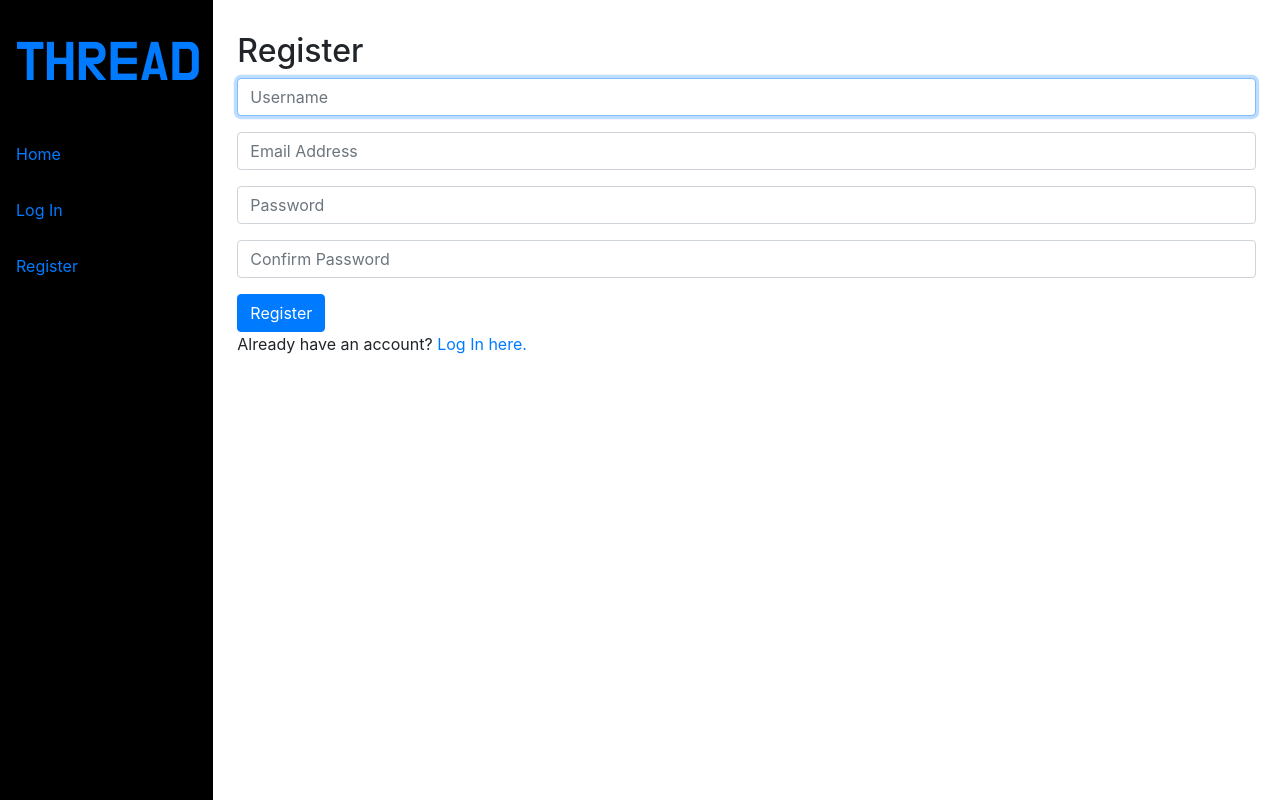
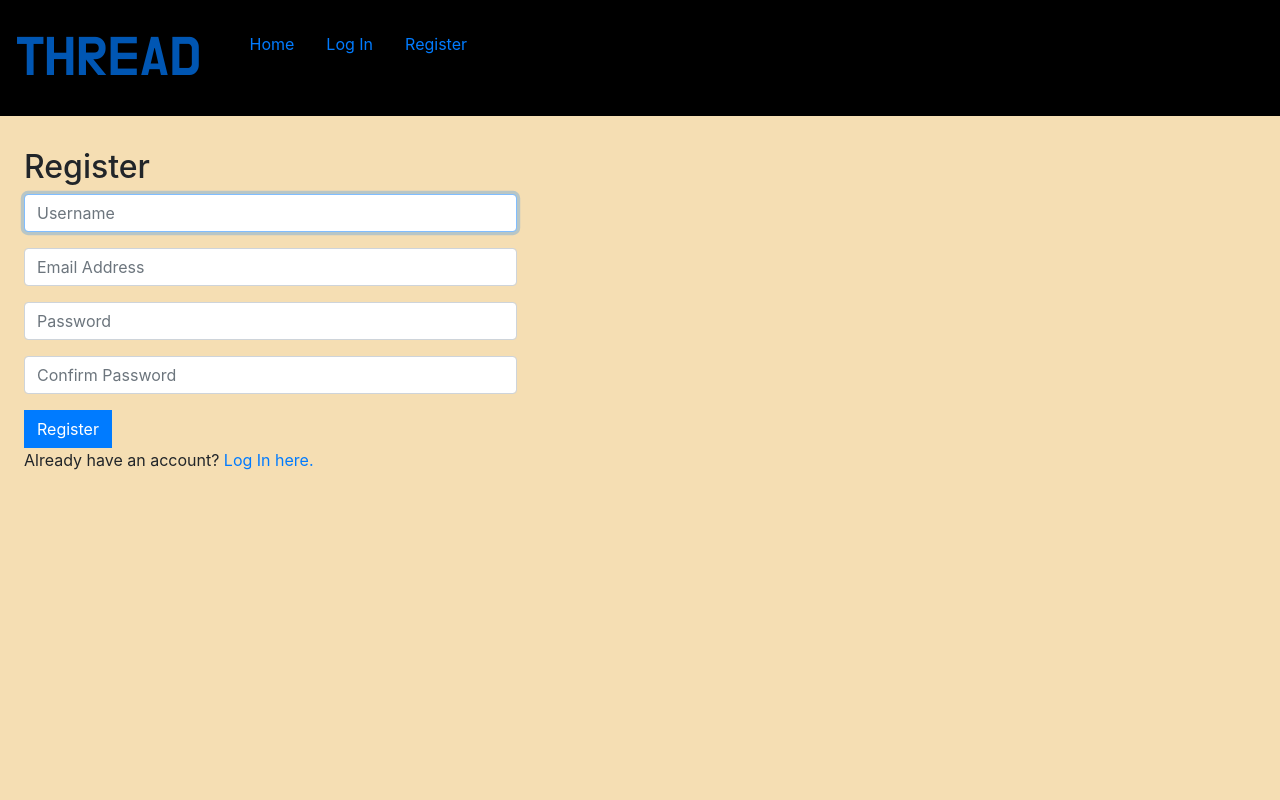
Before and after one commit to Asential/Thread, a Django app: page /register in a window 1280 px wide. Run offline with Django 3.2, Linux system fonts and the light colour scheme; some libraries are stand-ins or nearby versions.

Commit message:
Update 1.0
Working Build

```diff
--- a/vanshaj/static/vanshaj/main.css
+++ b/vanshaj/static/vanshaj/main.css
@@ -1,9 +1,30 @@
-#NAV > ul > li {
-    padding: 1rem 1rem;
+body{
+    background-color: wheat;
+}
+.btn{
+    border-radius: 0px;
 }
 
 #NAV > ul > li > a {
+    padding: 1rem 1rem;
     text-decoration: none;
+}
+#navbar-color{
+
+     background-color: black;
+     width: auto;
+     min-width:100vh
+
+}
+
+#NAV > ul > .bar > a {
+    padding: 2rem 1rem;
+}
+
+#brand{
+    font-size: 3.5em;
+    font-family: 'Do Hyeon', sans-serif;
+    padding: 0.5rem 0.5rem;
 }
 
 
@@ -17,6 +38,7 @@
     color: white;
     background-color: rgb(19, 80, 194);
 }
+
 #MAN {
     padding: 2rem 1.5rem;
 }
@@ -27,6 +49,7 @@
 }
 
 .titl{
+    width: 100%;
     border-left: 2px solid rgb(19, 80, 194);
     border-top: 2px solid rgb(19, 80, 194);
     padding: 20px 10px;
@@ -50,7 +73,6 @@
 }
 
 .column {
-
     color: white;
     float: left;
     width: 50%;
@@ -65,15 +87,68 @@
 
 .diagonal {
     border-left: 2px solid rgb(19, 80, 194);
-   /* border-right: 2px solid rgb(19, 80, 194);
-   border-top: 2px solid rgb(19, 80, 194); */
+}
+
+.input-f{
+    width: 40%;
 }
 
 .titl{
     color: rgb(32, 60, 221);
 }
+.comments > form > div > textarea{
+    width: 40%;
+}
+.commentUser{
+    color: forestgreen;
+    font-weight: bold;
 
-.commentUser{
-    color: #8600da;
 
 }
+#mobile{
+    display: none;
+}
+
+/* Portrait */
+@media only screen and (max-width: 600px)
+{
+    #normal{
+        display: none;
+    }
+    #mobile{
+        display: unset;
+    }
+    #MAN {
+        margin-top: 70px;
+    }
+    #nav-button{
+        margin-top: 1rem;
+        background-color: black;
+        border: 0px;
+        margin-right: 1rem;
+    }
+    .column2{
+        display: none;
+    }
+    .column1{
+        width: auto;
+    }
+    .discuss-topic > h1{
+        font-size: xx-large;
+    }
+    .titl{
+        font-size: xx-large;
+        width: 100%;
+        border-left: 2px solid rgb(19, 80, 194);
+        border-right: 2px solid rgb(19, 80, 194);
+        border-top: 2px solid rgb(19, 80, 194);
+
+    }
+    .comments > form > div > textarea{
+        width: 100%;
+    }
+
+    .input-f{
+        width: 100%;
+    }
+}
--- /dev/null
+++ b/vanshaj/static/vanshaj/mobile.js
@@ -0,0 +1,10 @@
+var prevScrollpos = window.pageYOffset;
+window.onscroll = function() {
+var currentScrollPos = window.pageYOffset;
+  if (prevScrollpos > currentScrollPos) {
+    document.getElementById("navbar").style.top = "0";
+  } else {
+    document.getElementById("navbar").style.top = "-100px";
+  }
+  prevScrollpos = currentScrollPos;
+}
--- a/vanshaj/templates/vanshaj/comments.html
+++ b/vanshaj/templates/vanshaj/comments.html
@@ -10,7 +10,7 @@
                 {% csrf_token %}
                 <div class="field form-group col-12" style="padding: 0;">
                     <label for="{{ form.description.id_for_label }}">Your Reply</label>
-                    <textarea class=" form-control" style="height: 100px;" name="comment" cols="40" rows="10" maxlength="200" required="" id="id_comment"></textarea>
+                    <textarea class=" form-control" style="height: 100px;" name="comment" cols="40" rows="10" maxlength="1000" required="" id="id_comment"></textarea>
                 </div>
                 <input class="btn btn-primary" type="submit" value="Submit" >
                 <input type="button" class="btn btn-secondary cancel_btn" value="Cancel"></input>
--- a/vanshaj/templates/vanshaj/index.html
+++ b/vanshaj/templates/vanshaj/index.html
@@ -15,9 +15,6 @@
             <div class="column column2" style="padding-left: 100px;"><img class="img" src="{{i.urlToImage}}" width=70% > </div>
         </div>
     </div>
-
-
-
     {% endfor %}
 
 {% endblock %}
--- a/vanshaj/templates/vanshaj/layout.html
+++ b/vanshaj/templates/vanshaj/layout.html
@@ -8,56 +8,83 @@
         <link rel="shortcut icon" href="#" />
         <script src="http://code.jquery.com/jquery-1.11.0.min.js"></script>
         <link href="{% static 'vanshaj/main.css' %}" rel="stylesheet">
+        <link href="{% static 'vanshaj/mobilemenu.css' %}" rel="stylesheet">
         <link href="{% static 'vanshaj/hover.css' %}" rel="stylesheet">
         <script src="{% static 'vanshaj/reply.js' %}" type="text/javascript" ></script>
+        <script src="{% static 'vanshaj/mobile.js' %}" type="text/javascript" ></script>
+        <script src="https://ajax.googleapis.com/ajax/libs/jquery/3.5.1/jquery.min.js"></script>
+        <script src="https://cdnjs.cloudflare.com/ajax/libs/popper.js/1.16.0/umd/popper.min.js"></script>
+        <script src="https://maxcdn.bootstrapcdn.com/bootstrap/4.5.2/js/bootstrap.min.js"></script>
         <link href="https://fonts.googleapis.com/css2?family=Do+Hyeon&display=swap" rel="stylesheet">
         <link href="https://fonts.googleapis.com/css2?family=Roboto&display=swap" rel="stylesheet">
         <link href="https://fonts.googleapis.com/css2?family=Hind:wght@500&display=swap" rel="stylesheet">
         <link rel="stylesheet" href="https://cdnjs.cloudflare.com/ajax/libs/font-awesome/4.7.0/css/font-awesome.min.css">
 
     </head>
+    <meta name="viewport" content="width=device-width, initial-scale=1.0">
     <body>
-        <div class="row">
-            <div class="col-2" style="background-color: black; padding: 0px; margin-right: 0px; height: auto; min-height:100vh;" >
-            <nav id="NAV" class="nav flex-column" >
-              <ul class="navbar-nav flex-column">
-                <li class="nav-item">
-                    <a id="brand" class="navbar-brand" style="font-size: 3.5em; font-family: 'Do Hyeon', sans-serif;" href="{% url 'index' %}">THREAD</a>
-                </li>
+
+        <div id="normal">
+            <div id="navbar-color">
+            <nav id="NAV" class="nav flex-row" >
+              <ul class="navbar-nav flex-row">
+                    <li class="nav-item"><a id="brand" class="navbar-brand" href="{% url 'index' %}">THREAD</a></li>
                 {% if user.is_authenticated %}
-                    <li class="nav-item" style="color: wheat;">
-                        <a><strong>{{ user.username }}</strong></a>
-                    </li>
+                    <li class="nav-item bar" style="color: wheat;"><a class="nav-link" ><strong>{{ user.username }}</strong></a></li>
                 {% endif %}
 
                 {% if user.is_authenticated %}
-                <li class="nav-item bar">
-                    <a  href="{% url 'index' %}">Home</a>
-                  </li>
+                    <li class="nav-item bar"><a class="nav-link" href="{% url 'index' %}">Home</a></li>
                 {% else %}
-                <li class="nav-item bar">
-                    <a href="{% url 'index' %}">Home</a>
-                </li>
+                    <li class="nav-item bar"><a class="nav-link" href="{% url 'index' %}">Home</a></li>
                 {% endif %}
+
                 {% if user.is_authenticated %}
-                    <li class="nav-ite bar">
-                        <a href="{% url 'logout' %}">Log Out</a>
-                    </li>
+                    <li class="nav-item bar"><a class="nav-link" href="{% url 'logout' %}">Log Out</a></li>
                 {% else %}
-                    <li class="nav-item bar">
-                        <a href="{% url 'login' %}">Log In</a>
-                    </li>
-                    <li class="nav-item bar">
-                        <a href="{% url 'register' %}">Register</a>
-                    </li>
+                    <li class="nav-item bar"><a class="nav-link" href="{% url 'login' %}">Log In</a></li>
+                    <li class="nav-item bar"><a class="nav-link" href="{% url 'register' %}">Register</a></li>
                 {% endif %}
               </ul>
             </nav>
             </div>
-        <div id="MAN" class="col-10">
-            {% block body %}
-            {% endblock %}
         </div>
+
+        <div id="mobile" >
+            <div id="navbar">
+                <a id="brand" style="font-size: 2.5rem;" href="{% url 'index' %}">THREAD</a>
+                <div class="dropdown" style="float: right;">
+                    <button id="nav-button" class="btn btn-secondary dropdown-toggle" type="button" id="dropdownMenuButton" data-toggle="dropdown" aria-haspopup="true" aria-expanded="false">
+                        <menu></menu>
+                        <menu></menu>
+                        <menu></menu>
+                    </button>
+                    <div class="dropdown-menu" aria-labelledby="dropdownMenuButton">
+                        {% if user.is_authenticated %}
+                        <a class="dropdown-item nav-link" ><strong>{{ user.username }}</strong></a>
+                    {% endif %}
+
+                    {% if user.is_authenticated %}
+                        <a class="dropdown-item nav-link" href="{% url 'index' %}">Home</a>
+                    {% else %}
+                       <a class="dropdown-item nav-link" href="{% url 'index' %}">Home</a>
+                    {% endif %}
+
+                    {% if user.is_authenticated %}
+                        <a class="dropdown-item nav-link" href="{% url 'logout' %}">Log Out</a>
+                    {% else %}
+                        <a class="dropdown-item nav-link" href="{% url 'login' %}">Log In</a>
+                        <a class="dropdown-item nav-link" href="{% url 'register' %}">Register</a>
+                    {% endif %}
+                    </div>
+                  </div>
+            </div>
         </div>
+            <div id="MAN">
+                {% block body %}
+                {% endblock %}
+            </div>
+
+
     </body>
 </html>
--- a/vanshaj/templates/vanshaj/login.html
+++ b/vanshaj/templates/vanshaj/login.html
@@ -11,10 +11,10 @@
     <form action="{% url 'login' %}" method="post">
         {% csrf_token %}
         <div class="form-group">
-            <input autofocus class="form-control" type="text" name="username" placeholder="Username">
+            <input autofocus class="form-control input-f" type="text" name="username" placeholder="Username">
         </div>
         <div class="form-group">
-            <input class="form-control" type="password" name="password" placeholder="Password">
+            <input class="form-control input-f" type="password" name="password" placeholder="Password">
         </div>
         <input class="btn btn-primary" type="submit" value="Login">
     </form>
--- a/vanshaj/templates/vanshaj/register.html
+++ b/vanshaj/templates/vanshaj/register.html
@@ -11,16 +11,16 @@
     <form action="{% url 'register' %}" method="post">
         {% csrf_token %}
         <div class="form-group">
-            <input class="form-control" autofocus type="text" name="username" placeholder="Username">
+            <input class="form-control input-f" autofocus type="text" name="username" placeholder="Username">
         </div>
         <div class="form-group">
-            <input class="form-control" type="email" name="email" placeholder="Email Address">
+            <input class="form-control input-f" type="email" name="email" placeholder="Email Address">
         </div>
         <div class="form-group">
-            <input class="form-control" type="password" name="password" placeholder="Password">
+            <input class="form-control input-f" type="password" name="password" placeholder="Password">
         </div>
         <div class="form-group">
-            <input class="form-control" type="password" name="confirmation" placeholder="Confirm Password">
+            <input class="form-control input-f" type="password" name="confirmation" placeholder="Confirm Password">
         </div>
         <input class="btn btn-primary" type="submit" value="Register">
     </form>
--- a/vanshaj/templates/vanshaj/topic.html
+++ b/vanshaj/templates/vanshaj/topic.html
@@ -4,7 +4,7 @@
 
 
     <div>
-        <a style="text-decoration: none; font-family: 'Hind', sans-serif;" href="{{url}}" target="_blank"><h1>{{topic}}</h1> </a>
+        <a class="discuss-topic" style="text-decoration: none; font-family: 'Hind', sans-serif;" href="{{url}}" target="_blank"><h1>{{topic}}</h1> </a>
     </div>
 
     <p style="color: gray;" > <i style="font-size:15px" class="fa">&#xf06a;</i> You can click on the link above to go to the referenced page!</p>
@@ -14,7 +14,7 @@
             {% csrf_token %}
             <div class="field form-group col-12" style="padding: 0;">
                 <label for="{{ form.description.id_for_label }}">Write a comment</label>
-                <textarea placeholder="Share your thoughts here..." class=" form-control" style="height: 100px;" name="comment" cols="40" rows="10" maxlength="200" required="" id="id_comment"></textarea>
+                <textarea  placeholder="Share your thoughts here..." class=" form-control" style="height: 100px;" name="comment" cols="40" rows="10" maxlength="1000" required="" id="id_comment"></textarea>
             </div>
             <input class="btn btn-primary" type="submit" value="Post" >
         </form>
```
Also changed, not shown: vanshaj/static/vanshaj/mobilemenu.css (added, +36 -0 lines), db.sqlite3. Lines whose indentation alone changed are shown as unchanged.
